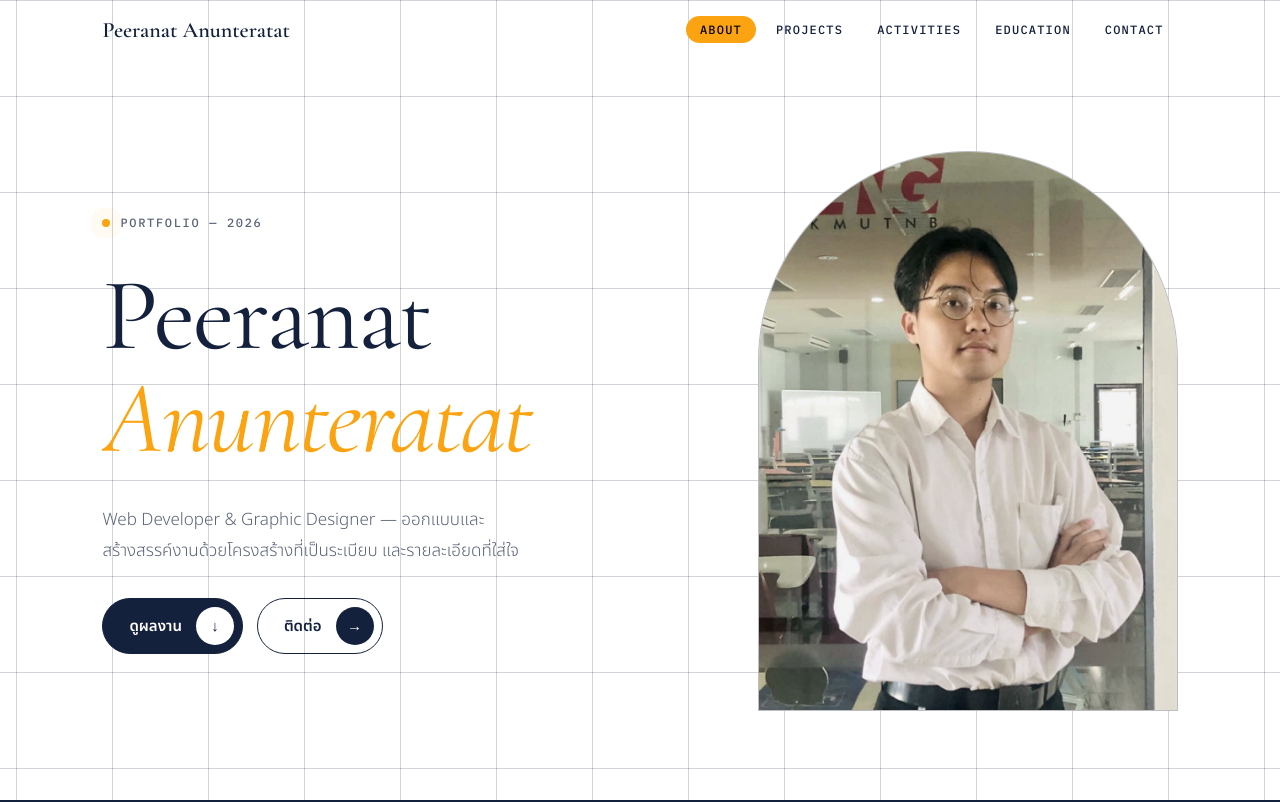
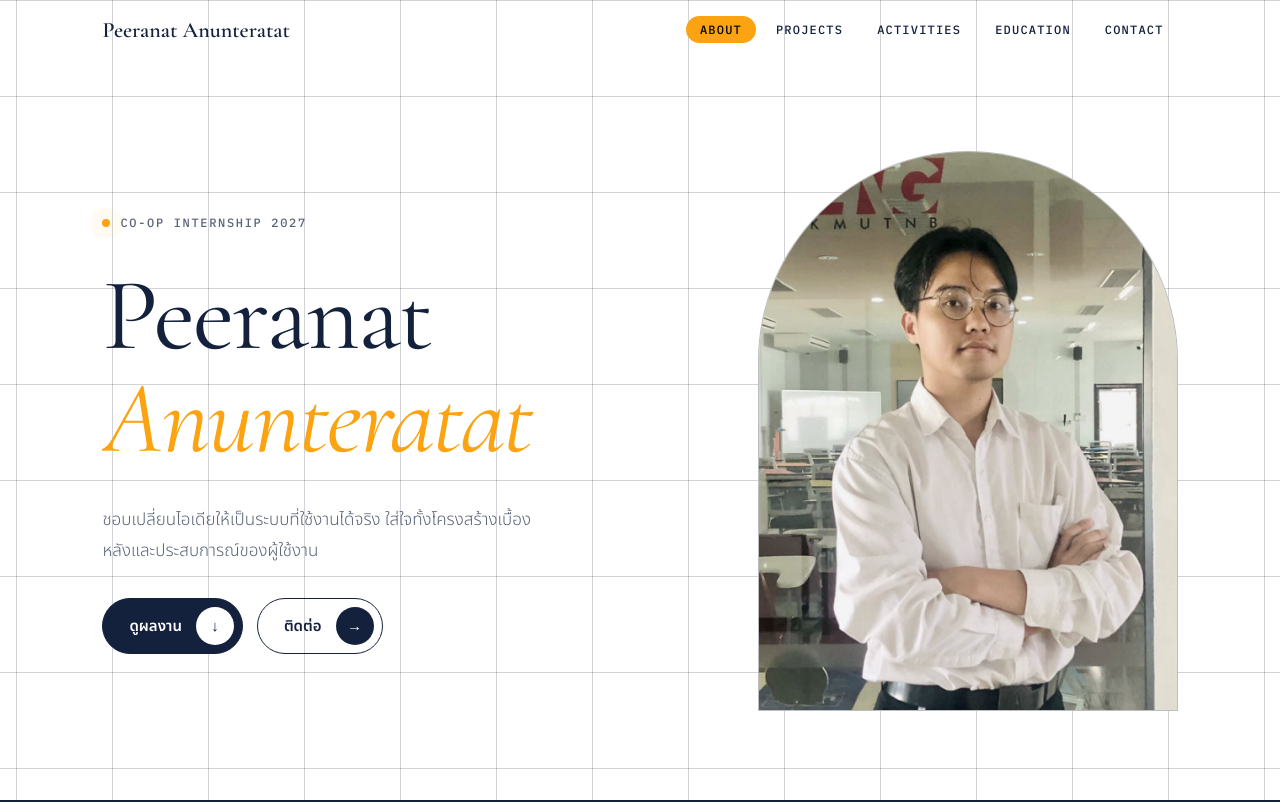
Before and after one commit to Peeranat-Non/Portfolio.github.io, a plain HTML site: page index.html in a window 1280 px wide. Shown: the top 802 px of the page. Drawn offline with nearby package versions, Linux system fonts and the light colour scheme; files whose address does not match are found by name.

```diff
--- a/assets/js/data/content.js
+++ b/assets/js/data/content.js
@@ -37,7 +37,7 @@ export const nav = [
 ];
 
 export const profile = {
-  tagline: "Web Developer & Graphic Designer — ออกแบบและสร้างสรรค์งานด้วยโครงสร้างที่เป็นระเบียบ และรายละเอียดที่ใส่ใจ",
+  tagline: "ชอบเปลี่ยนไอเดียให้เป็นระบบที่ใช้งานได้จริง ใส่ใจทั้งโครงสร้างเบื้องหลังและประสบการณ์ของผู้ใช้งาน",
   about: "สวัสดีครับผม นายพีรณัฐ อนันต์ธีรทัต นักศึกษาชั้นปีที่ 3 คณะวิทยาศาสตร์ประยุกต์ สาขา Mathematics with Computer Science มีประสบการณ์จากการทำโปรเจกต์ด้าน full-stack web development และ database design โดยให้ความสำคัญกับการพัฒนาทั้ง front-end และ back-end รวมถึง system analysis ซึ่งรวมถึงการจัดทำเอกสาร SRS นอกจากนี้ผมยังมีความเข้าใจในแนวคิดของ LLM และ Retrieval-Augmented Generation (RAG) ผมสนใจเข้าร่วมโครงการสหกิจศึกษาเป็นระยะเวลา 11 เดือน (พฤษภาคม 2570 – เมษายน 2571) ในตำแหน่ง Software Engineer Intern",
 
   skills: ["HTML", "CSS", "JavaScript", "Bootstrap", "PHP", "MySQL", "Python", "C#", "C++", "Flutter", "WordPress", "Figma"],
--- a/index.html
+++ b/index.html
@@ -18,7 +18,7 @@
 <main>
   <section class="hero" id="hero">
     <div class="hero__text">
-      <p class="label label--live fade">Portfolio — 2026</p>
+      <p class="label label--live fade">CO-OP INTERNSHIP 2027</p>
       <h1 class="display"><span class="line"><span>Peeranat</span></span><span class="line"><span style="--d:.12s"><em>Anunteratat</em></span></span></h1>
       <p class="hero__sub fade" id="heroSub" style="--d:.3s"></p>
       <div class="hero__cta fade" style="--d:.45s">
```
Also changed, not shown: assets/img/projects/im-chatapp.png (added), assets/img/projects/resume10291.github.io.png (added).
